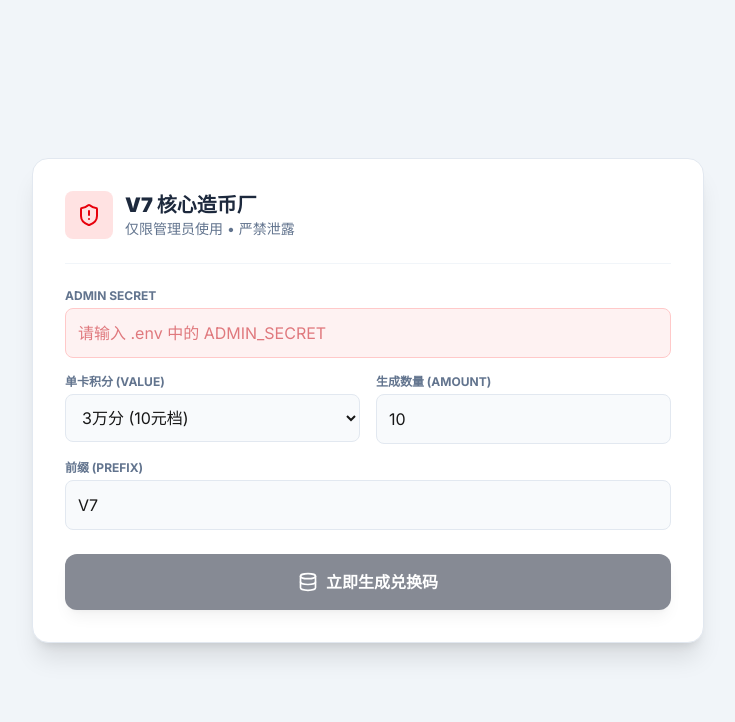
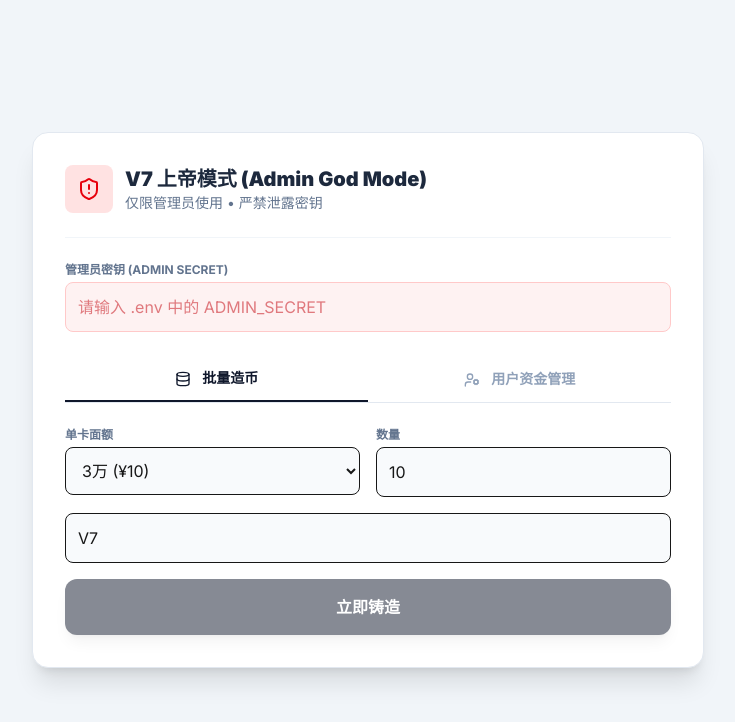
Before and after one commit to shingo0083/panorama-gen-v7, a Next.js app: page /admin in a window 1280 px wide. Shown: the top 722 px of the page, without its empty margins (272-1007 px from the left). Built offline with nearby package versions, Linux system fonts and the light colour scheme.

Commit message:
API 速率限制

```diff
--- a/src/app/admin/page.tsx
+++ b/src/app/admin/page.tsx
@@ -1,48 +1,67 @@
 "use client";
 import { useState } from 'react';
-import { Copy, Check, ShieldAlert, Database, Loader2 } from 'lucide-react';
+import { Copy, Check, ShieldAlert, Database, Loader2, UserCog, RefreshCw } from 'lucide-react';
 
 export default function AdminPage() {
     const [secret, setSecret] = useState('');
+
+    // Tab: 1=造币, 2=用户管理
+    const [activeTab, setActiveTab] = useState(1);
+
+    // --- 造币状态 ---
     const [amount, setAmount] = useState(10);
     const [value, setValue] = useState(30000);
     const [prefix, setPrefix] = useState('V7');
+    const [genResult, setGenResult] = useState<string[]>([]);
 
-  const [result, setResult] = useState<string[]>([]);
+    // --- 用户管理状态 ---
+    const [targetUser, setTargetUser] = useState('');
+    const [adjustAmount, setAdjustAmount] = useState(0);
+    const [adjustReason, setAdjustReason] = useState('');
+    const [adjustResult, setAdjustResult] = useState<string>('');
+
     const [loading, setLoading] = useState(false);
     const [copied, setCopied] = useState(false);
-  const [error, setError] = useState('');
 
+    // 生成兑换码
     const handleGenerate = async () => {
         setLoading(true);
-    setError('');
-    setResult([]);
-
         try {
             const res = await fetch('/api/admin/generate-codes', {
                 method: 'POST',
-        headers: {
-          'Content-Type': 'application/json',
-          'x-admin-secret': secret // 携带密钥头
-        },
+                headers: { 'Content-Type': 'application/json', 'x-admin-secret': secret },
                 body: JSON.stringify({ amount, value, prefix })
             });
+            const data = await res.json();
+            if (!res.ok) throw new Error(data.error);
+            setGenResult(data.codes);
+        } catch (e: any) { alert(e.message); }
+        finally { setLoading(false); }
+    };
 
+    // 调整用户余额
+    const handleUserManage = async () => {
+        if (!confirm(`确定要给用户 ${targetUser} ${adjustAmount > 0 ? '增加' : '扣除'} ${Math.abs(adjustAmount)} 积分吗？`)) return;
+
+        setLoading(true);
+        setAdjustResult('');
+        try {
+            const res = await fetch('/api/admin/manage-user', {
+                method: 'POST',
+                headers: { 'Content-Type': 'application/json', 'x-admin-secret': secret },
+                body: JSON.stringify({ username: targetUser, amount: Number(adjustAmount), reason: adjustReason })
+            });
             const data = await res.json();
-
-      if (!res.ok) throw new Error(data.error || "生成失败，密钥错误？");
-
-      setResult(data.codes);
+            if (!res.ok) throw new Error(data.error);
+            setAdjustResult(`✅ 操作成功！\n用户: ${data.username}\n变动前: ${data.oldBalance}\n变动后: ${data.newBalance}`);
         } catch (e: any) {
-      setError(e.message);
-    } finally {
-      setLoading(false);
+            setAdjustResult(`❌ 失败: ${e.message}`);
         }
+        finally { setLoading(false); }
     };
 
     const copyToClipboard = () => {
-    const text = result.join('\n');
-    navigator.clipboard.writeText(text);
+        navigator.clipboard.writeText(genResult.join('\n'));
         setCopied(true);
         setTimeout(() => setCopied(false), 2000);
     };
@@ -50,100 +69,111 @@ export default function AdminPage() {
     return (
         <div className="min-h-screen bg-slate-100 p-8 font-sans flex items-center justify-center">
             <div className="bg-white shadow-xl rounded-2xl p-8 w-full max-w-2xl border border-slate-200">
+
+                {/* Header */}
                 <div className="flex items-center gap-3 mb-6 pb-6 border-b border-slate-100">
                     <div className="p-3 bg-red-100 text-red-600 rounded-lg">
                         <ShieldAlert size={24} />
                     </div>
                     <div>
-                <h1 className="text-xl font-black text-slate-800">V7 核心造币厂</h1>
-                <p className="text-sm text-slate-500">仅限管理员使用 • 严禁泄露</p>
+                        <h1 className="text-xl font-black text-slate-800">V7 上帝模式 (Admin God Mode)</h1>
+                        <p className="text-sm text-slate-500">仅限管理员使用 • 严禁泄露密钥</p>
                     </div>
                 </div>
 
-        {/* 控制区 */}
-        <div className="grid grid-cols-2 gap-4 mb-6">
-            <div className="col-span-2">
-                <label className="text-xs font-bold text-slate-500 uppercase block mb-1">Admin Secret</label>
+                {/* Global Secret Input */}
+                <div className="mb-6">
+                    <label className="text-xs font-bold text-slate-500 uppercase block mb-1">管理员密钥 (Admin Secret)</label>
                     <input
                         type="password"
                         value={secret}
                         onChange={e => setSecret(e.target.value)}
                         placeholder="请输入 .env 中的 ADMIN_SECRET"
-                    className="w-full p-3 border border-red-200 rounded-lg bg-red-50 text-red-700 focus:ring-2 focus:ring-red-500 outline-none"
+                        className="w-full p-3 border border-red-200 rounded-lg bg-red-50 text-red-700 focus:ring-2 focus:ring-red-500 outline-none font-mono"
                     />
                 </div>
 
+                {/* Tabs */}
+                <div className="flex border-b border-slate-200 mb-6">
+                    <button
+                        onClick={() => setActiveTab(1)}
+                        className={`flex-1 py-3 text-sm font-bold transition-all ${activeTab === 1 ? 'border-b-2 border-slate-900 text-slate-900' : 'text-slate-400 hover:text-slate-600'}`}
+                    >
+                        <Database className="inline-block mr-2" size={16} /> 批量造币
+                    </button>
+                    <button
+                        onClick={() => setActiveTab(2)}
+                        className={`flex-1 py-3 text-sm font-bold transition-all ${activeTab === 2 ? 'border-b-2 border-indigo-600 text-indigo-600' : 'text-slate-400 hover:text-slate-600'}`}
+                    >
+                        <UserCog className="inline-block mr-2" size={16} /> 用户资金管理
+                    </button>
+                </div>
+
+                {/* --- Tab 1: 造币厂 --- */}
+                {activeTab === 1 && (
+                    <div className="space-y-4 animate-in fade-in">
+                        <div className="grid grid-cols-2 gap-4">
                             <div>
-                <label className="text-xs font-bold text-slate-500 uppercase block mb-1">单卡积分 (Value)</label>
-                <select
-                    value={value}
-                    onChange={e => setValue(Number(e.target.value))}
-                    className="w-full p-3 border border-slate-200 rounded-lg bg-slate-50 outline-none"
-                >
-                    <option value="10000">1万分 (测试)</option>
-                    <option value="30000">3万分 (10元档)</option>
-                    <option value="100000">10万分 (30元档)</option>
-                    <option value="180000">18万分 (50元档)</option>
-                    <option value="400000">40万分 (100元档)</option>
+                                <label className="text-xs font-bold text-slate-500 block mb-1">单卡面额</label>
+                                <select value={value} onChange={e => setValue(Number(e.target.value))} className="w-full p-3 border rounded-lg bg-slate-50 outline-none">
+                                    <option value="30000">3万 (¥10)</option>
+                                    <option value="100000">10万 (¥30)</option>
+                                    <option value="180000">18万 (¥50)</option>
+                                    <option value="400000">40万 (¥100)</option>
+                                    <option value="10000">测试用 1万</option>
                                 </select>
                             </div>
+                            <div>
+                                <label className="text-xs font-bold text-slate-500 block mb-1">数量</label>
+                                <input type="number" value={amount} onChange={e => setAmount(Number(e.target.value))} className="w-full p-3 border rounded-lg bg-slate-50 outline-none" min="1" max="50" />
+                            </div>
+                        </div>
+                        <input type="text" value={prefix} onChange={e => setPrefix(e.target.value.toUpperCase())} className="w-full p-3 border rounded-lg bg-slate-50 font-mono uppercase" placeholder="前缀: V7-GIFT" />
 
+                        <button onClick={handleGenerate} disabled={loading || !secret} className="w-full py-4 bg-slate-900 text-white rounded-xl font-bold shadow-lg hover:bg-slate-800 disabled:opacity-50 transition">
+                            {loading ? <Loader2 className="animate-spin inline" /> : "立即铸造"}
+                        </button>
+
+                        {genResult.length > 0 && (
+                            <div className="bg-slate-900 rounded-xl p-4 mt-4">
+                                <div className="flex justify-between text-slate-400 text-xs mb-2">
+                                    <span>生成结果:</span>
+                                    <button onClick={copyToClipboard} className="text-white hover:underline">{copied ? "已复制" : "复制全部"}</button>
+                                </div>
+                                <div className="h-32 overflow-y-auto font-mono text-green-400 text-sm whitespace-pre-line">{genResult.join('\n')}</div>
+                            </div>
+                        )}
+                    </div>
+                )}
+
+                {/* --- Tab 2: 用户管理 --- */}
+                {activeTab === 2 && (
+                    <div className="space-y-4 animate-in fade-in">
                         <div>
-                <label className="text-xs font-bold text-slate-500 uppercase block mb-1">生成数量 (Amount)</label>
-                <input
-                    type="number"
-                    value={amount}
-                    onChange={e => setAmount(Number(e.target.value))}
-                    className="w-full p-3 border border-slate-200 rounded-lg bg-slate-50 outline-none"
-                    min="1" max="100"
-                />
+                            <label className="text-xs font-bold text-slate-500 block mb-1">目标用户名</label>
+                            <input type="text" value={targetUser} onChange={e => setTargetUser(e.target.value)} className="w-full p-3 border border-indigo-200 rounded-lg bg-indigo-50/50 outline-none focus:ring-2 focus:ring-indigo-500" placeholder="准确的用户名" />
                         </div>
-
-            <div className="col-span-2">
-                <label className="text-xs font-bold text-slate-500 uppercase block mb-1">前缀 (Prefix)</label>
-                <input
-                    type="text"
-                    value={prefix}
-                    onChange={e => setPrefix(e.target.value.toUpperCase())}
-                    className="w-full p-3 border border-slate-200 rounded-lg bg-slate-50 outline-none uppercase font-mono"
-                    placeholder="例如: V7-GIFT"
-                />
+                        <div className="grid grid-cols-2 gap-4">
+                            <div>
+                                <label className="text-xs font-bold text-slate-500 block mb-1">调整金额 (正数加/负数减)</label>
+                                <input type="number" value={adjustAmount} onChange={e => setAdjustAmount(Number(e.target.value))} className="w-full p-3 border rounded-lg bg-slate-50 outline-none font-mono font-bold" placeholder="0" />
+                            </div>
+                            <div>
+                                <label className="text-xs font-bold text-slate-500 block mb-1">操作理由</label>
+                                <input type="text" value={adjustReason} onChange={e => setAdjustReason(e.target.value)} className="w-full p-3 border rounded-lg bg-slate-50 outline-none" placeholder="例: 客服补偿" />
                             </div>
                         </div>
 
-        {error && (
-            <div className="mb-6 p-4 bg-red-50 text-red-600 rounded-lg text-sm font-bold text-center">
-                {error}
+                        <button onClick={handleUserManage} disabled={loading || !secret || !targetUser || adjustAmount === 0} className="w-full py-4 bg-indigo-600 text-white rounded-xl font-bold shadow-lg hover:bg-indigo-700 disabled:opacity-50 transition flex justify-center items-center gap-2">
+                            {loading ? <Loader2 className="animate-spin" /> : <RefreshCw size={20} />}
+                            {adjustAmount > 0 ? "确认充值" : "确认扣除"}
+                        </button>
+
+                        {adjustResult && (
+                            <div className={`p-4 rounded-xl border whitespace-pre-wrap ${adjustResult.startsWith('✅') ? 'bg-green-50 border-green-200 text-green-800' : 'bg-red-50 border-red-200 text-red-800'}`}>
+                                {adjustResult}
                             </div>
                         )}
-
-        <button
-            onClick={handleGenerate}
-            disabled={loading || !secret}
-            className="w-full py-4 bg-slate-900 text-white rounded-xl font-bold shadow-lg hover:bg-slate-800 transition disabled:opacity-50 disabled:cursor-not-allowed flex items-center justify-center gap-2"
-        >
-            {loading ? <Loader2 className="animate-spin"/> : <Database size={20}/>}
-            {loading ? '正在铸造区块...' : '立即生成兑换码'}
-        </button>
-
-        {/* 结果区 */}
-        {result.length > 0 && (
-            <div className="mt-8 pt-8 border-t border-slate-200 animate-in fade-in slide-in-from-bottom-4">
-                <div className="flex justify-between items-center mb-4">
-                    <h3 className="font-bold text-slate-700">生成结果 ({result.length}个)</h3>
-                    <button
-                        onClick={copyToClipboard}
-                        className="text-xs bg-indigo-50 text-indigo-600 px-3 py-1.5 rounded-full font-bold hover:bg-indigo-100 transition flex items-center gap-1"
-                    >
-                        {copied ? <Check size={14}/> : <Copy size={14}/>}
-                        {copied ? '已复制' : '复制全部'}
-                    </button>
-                </div>
-                <div className="bg-slate-900 rounded-xl p-4 font-mono text-sm text-green-400 h-64 overflow-y-auto shadow-inner">
-                    {result.map((code, i) => (
-                        <div key={i} className="mb-1">{code}</div>
-                    ))}
-                </div>
                     </div>
                 )}
             </div>
--- /dev/null
+++ b/src/app/api/admin/manage-user/route.ts
@@ -0,0 +1,57 @@
+import { NextRequest, NextResponse } from 'next/server';
+import { prisma } from '@/lib/db';
+import { z } from 'zod';
+
+const ManageSchema = z.object({
+    username: z.string(),
+    amount: z.number().int(), // 支持正负整数
+    reason: z.string().optional()
+});
+
+export async function POST(req: NextRequest) {
+    try {
+        // 1. 管理员鉴权 (复用之前的 Secret)
+        const secret = req.headers.get('x-admin-secret');
+        // 注意：这里需要确保您的环境变量 ADMIN_SECRET 已设置
+        if (!process.env.ADMIN_SECRET || secret !== process.env.ADMIN_SECRET) {
+            return NextResponse.json({ error: "Forbidden: Wrong Secret" }, { status: 403 });
+        }
+
+        const body = await req.json();
+        const { username, amount, reason } = ManageSchema.parse(body);
+
+        // 2. 查找用户
+        const user = await prisma.user.findUnique({
+            where: { username }
+        });
+
+        if (!user) {
+            return NextResponse.json({ error: "用户不存在" }, { status: 404 });
+        }
+
+        // 3. 执行调整 (事务)
+        const updatedUser = await prisma.user.update({
+            where: { id: user.id },
+            data: {
+                balance: { increment: amount },
+                logs: {
+                    create: {
+                        action: amount > 0 ? "SYSTEM_ADD" : "SYSTEM_DEDUCT",
+                        amount: amount,
+                        note: reason || "管理员手动调整"
+                    }
+                }
+            }
+        });
+
+        return NextResponse.json({
+            success: true,
+            username: user.username,
+            oldBalance: user.balance,
+            newBalance: updatedUser.balance
+        });
+
+    } catch (error: any) {
+        return NextResponse.json({ error: error.message }, { status: 500 });
+    }
+}
```
Also changed, not shown: src/app/api/generate/route.ts (+13 -0 lines). Lines whose indentation alone changed are shown as unchanged.
